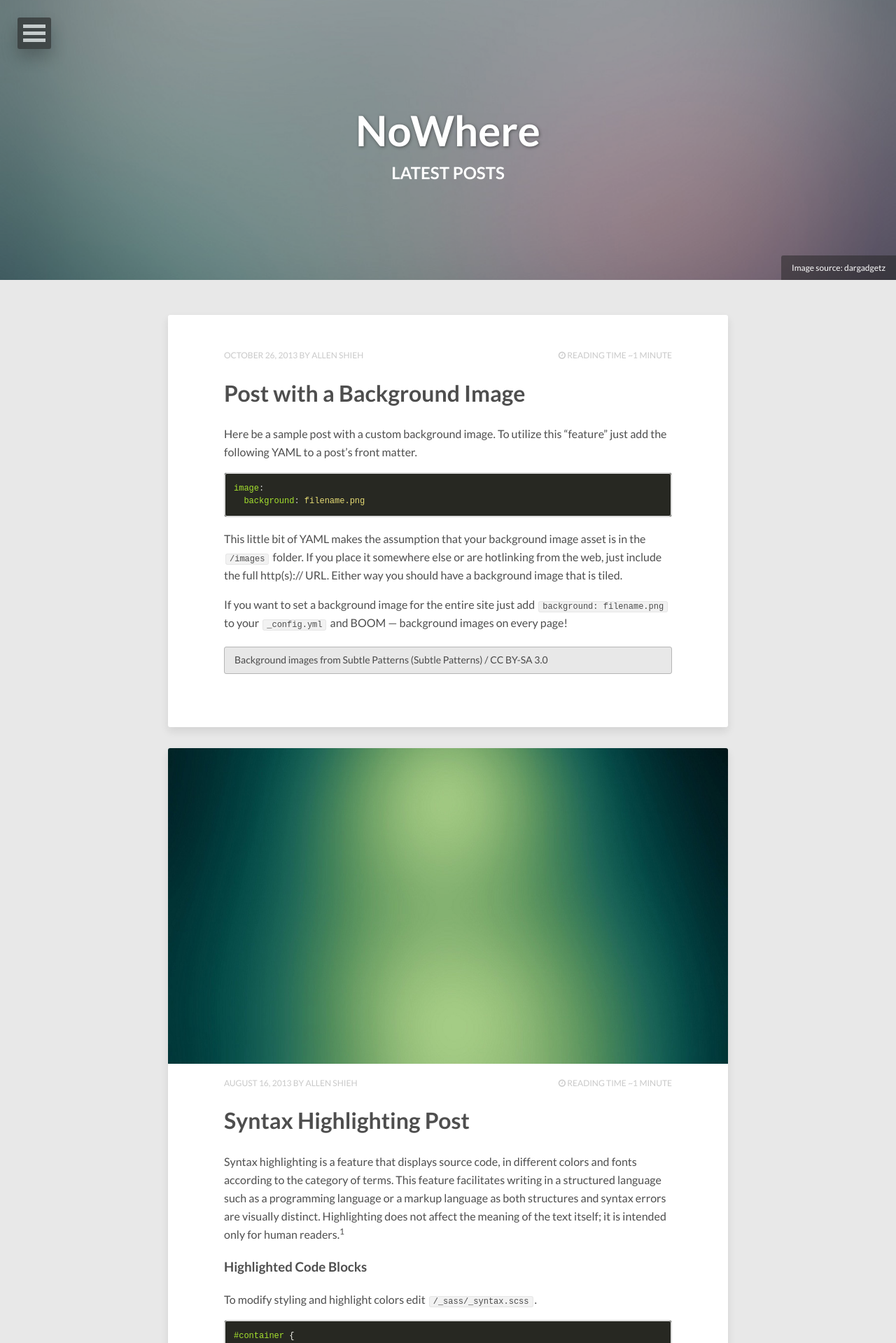
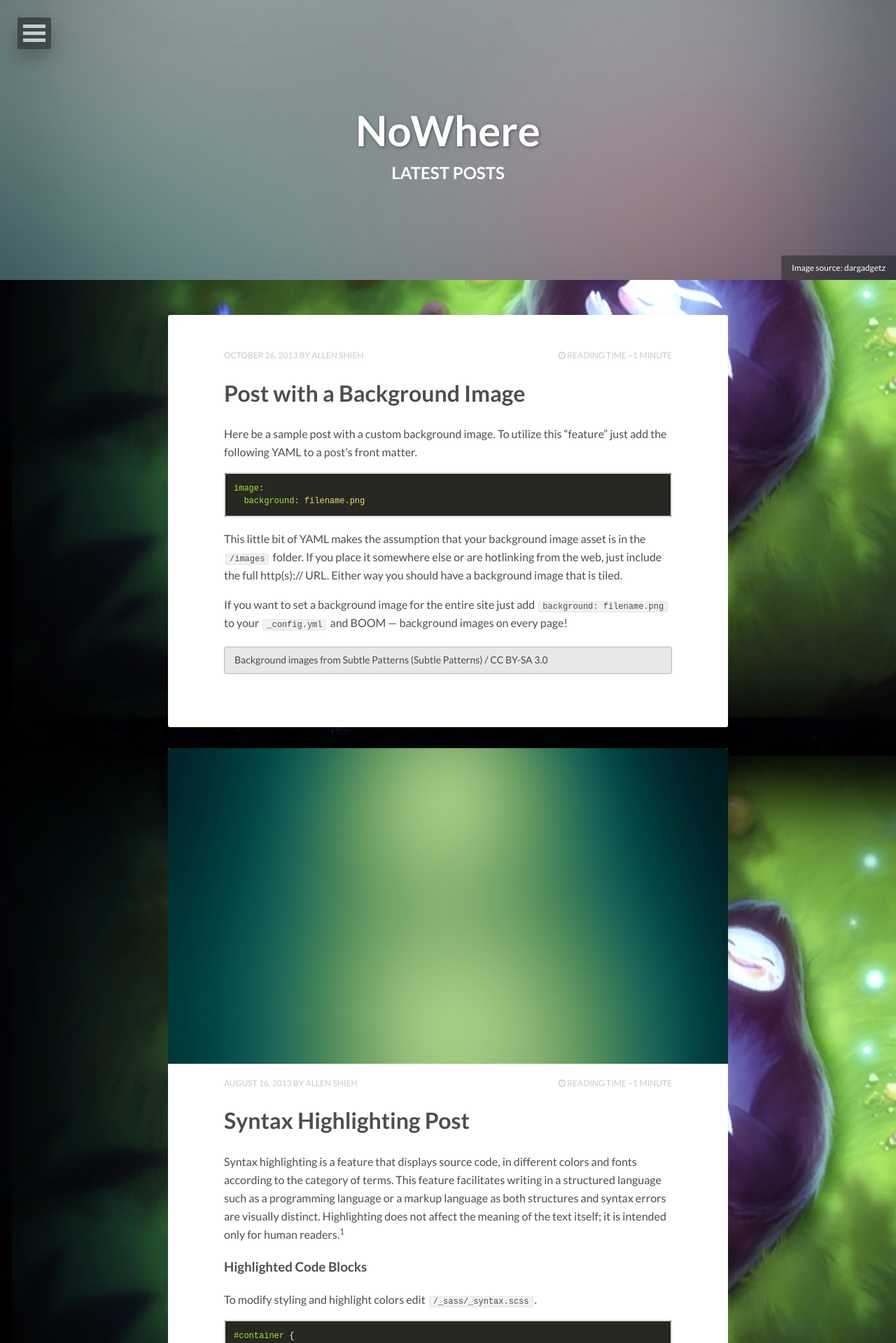
Before and after one commit to AllenShieh/AllenShieh.github.io, a Jekyll site: the page built from index.html, in a window 1280 px wide. Shown: the top 1919 px of the page at 70% size. Built offline with Jekyll 4.4.1, drawn with Linux system fonts in a browser that asks for light colours; nearby versions of some CDN libraries; the list of posts is cut into pages by our own code.

Commit message:
background

```diff
--- a/_config.yml
+++ b/_config.yml
@@ -26,7 +26,7 @@ owner:
   google_plus:
 
 # Background image to be tiled on all pages
-background:
+background: ori.jpg
 
 # Analytics and webmaster tools stuff goes here
 google_analytics:
```
Also changed, not shown: images/ori.jpg (added).
